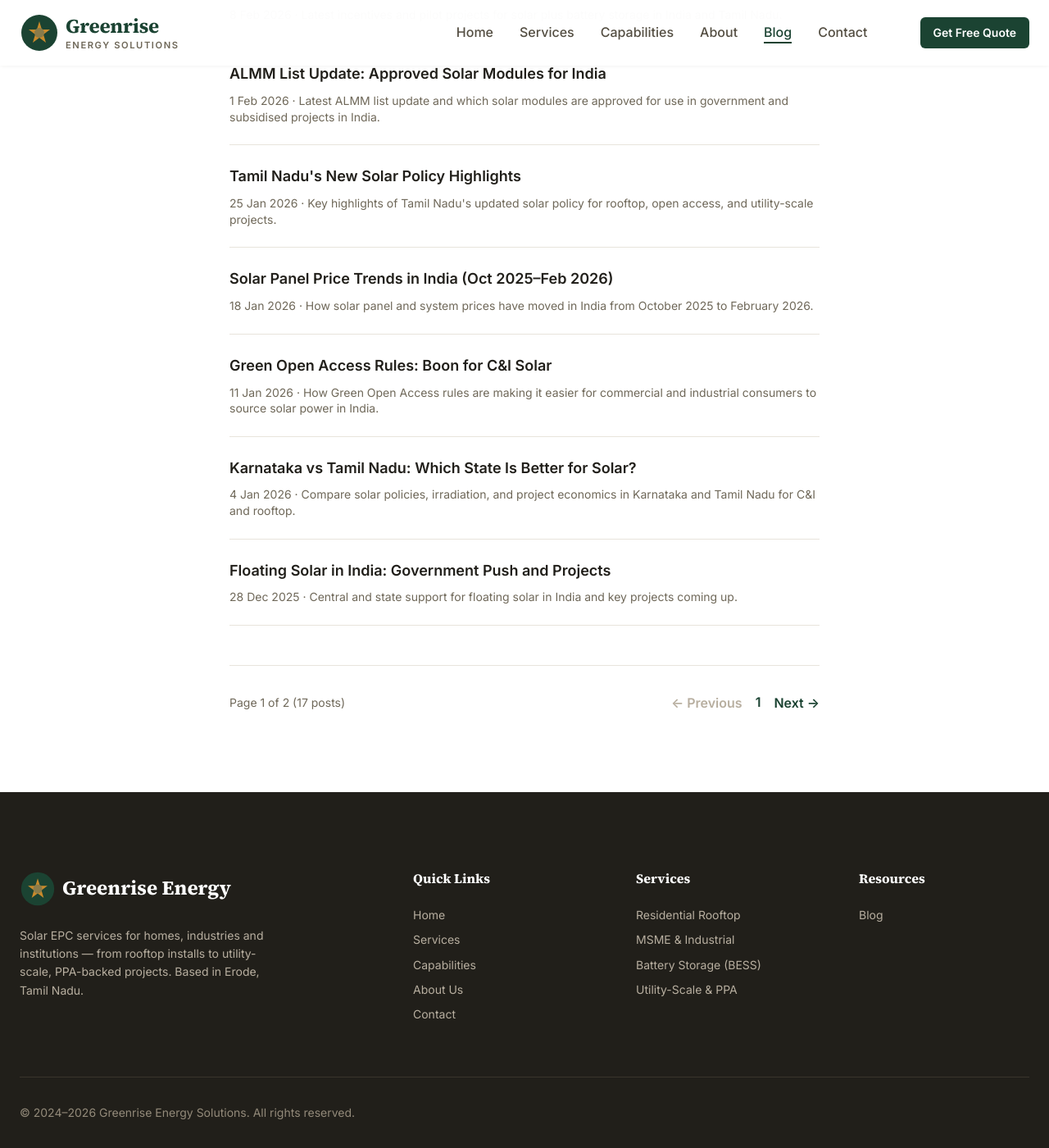
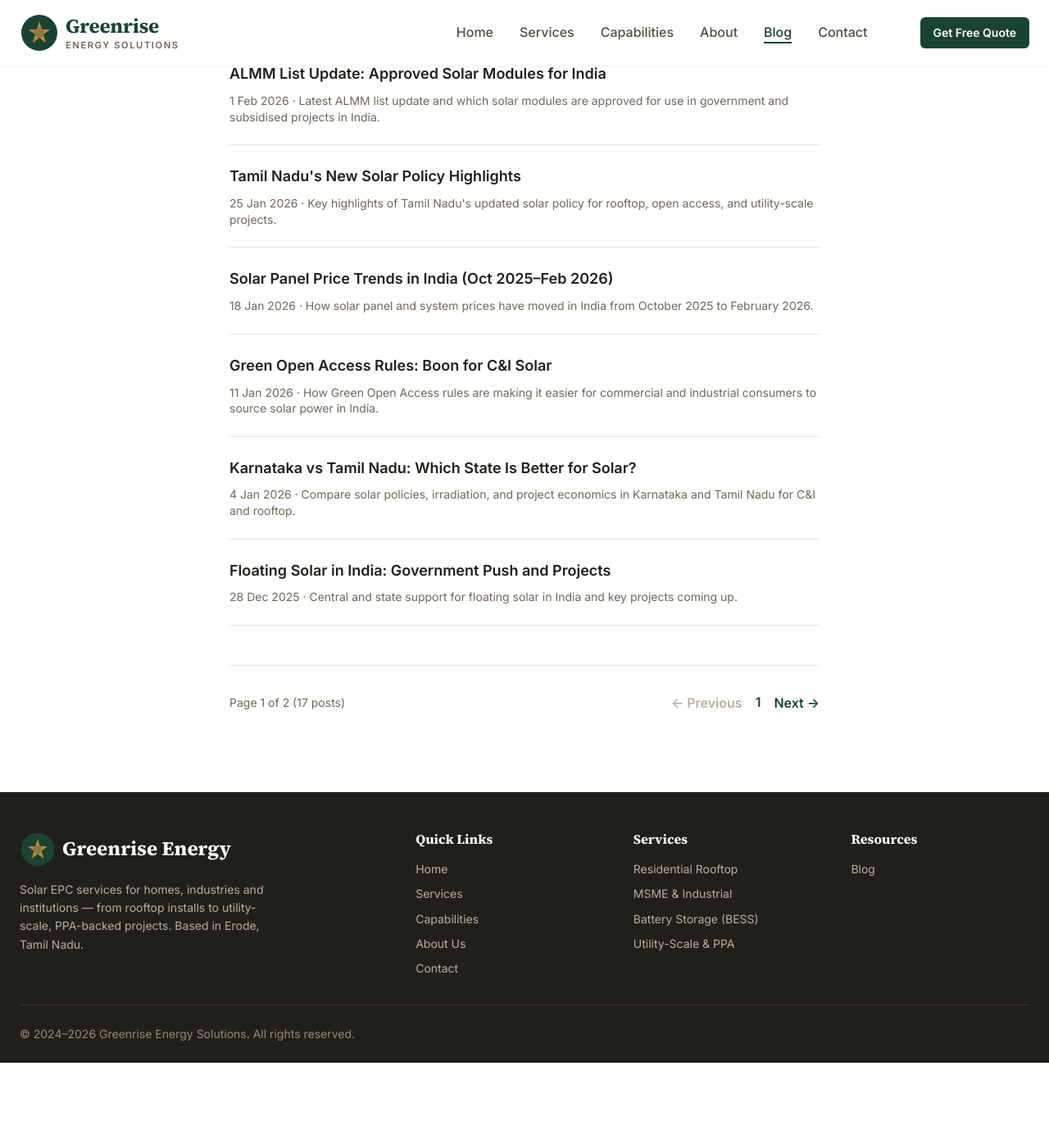
Before and after one commit to nbkarthi/greenriseenergy, a Jekyll site: the page built from blog/index.html, in a window 1280 px wide and 1400 px high, scrolled down 704 px. Shown: the whole window at 82% size. Built offline with Jekyll 4.4.1, drawn with Linux system fonts in a browser that asks for light colours; after the commit the page ends 2000 px from its top, so only the background shows below that.

Commit message:
tighten footer spacing

```diff
--- a/css/style.css
+++ b/css/style.css
@@ -1102,21 +1102,21 @@ p {
   width: 100%;
   background-color: var(--color-gray-900);
   color: var(--color-white);
-  padding: var(--spacing-4xl) 0 var(--spacing-xl);
+  padding: var(--spacing-2xl) 0 var(--spacing-lg);
   margin-top: auto;
 }
 
 .footer-grid {
   display: grid;
   grid-template-columns: 2fr 1fr 1fr 1fr;
-  gap: var(--spacing-3xl);
-  margin-bottom: var(--spacing-3xl);
+  gap: var(--spacing-2xl);
+  margin-bottom: var(--spacing-xl);
 }
 
 .footer-brand p {
   font-size: var(--font-size-sm);
   color: var(--color-gray-400);
-  margin: var(--spacing-lg) 0;
+  margin: var(--spacing-md) 0 0;
   max-width: 300px;
 }
 
@@ -1137,7 +1137,7 @@ p {
 
 .footer-column h4 {
   font-size: var(--font-size-base);
-  margin-bottom: var(--spacing-lg);
+  margin-bottom: var(--spacing-md);
   color: var(--color-white);
 }
 
@@ -1161,7 +1161,7 @@ p {
   display: flex;
   justify-content: space-between;
   align-items: center;
-  padding-top: var(--spacing-xl);
+  padding-top: var(--spacing-lg);
   border-top: 1px solid var(--color-gray-800);
 }
 
@@ -1396,7 +1396,7 @@ p {
 
   .footer-grid {
     grid-template-columns: 1fr;
-    gap: var(--spacing-2xl);
+    gap: var(--spacing-xl);
   }
 
   .footer-bottom {
```
